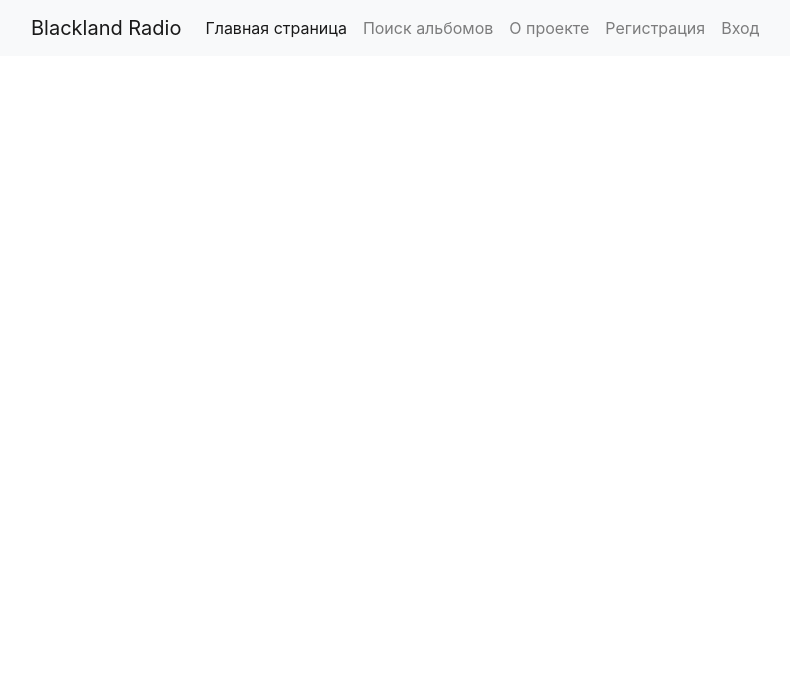
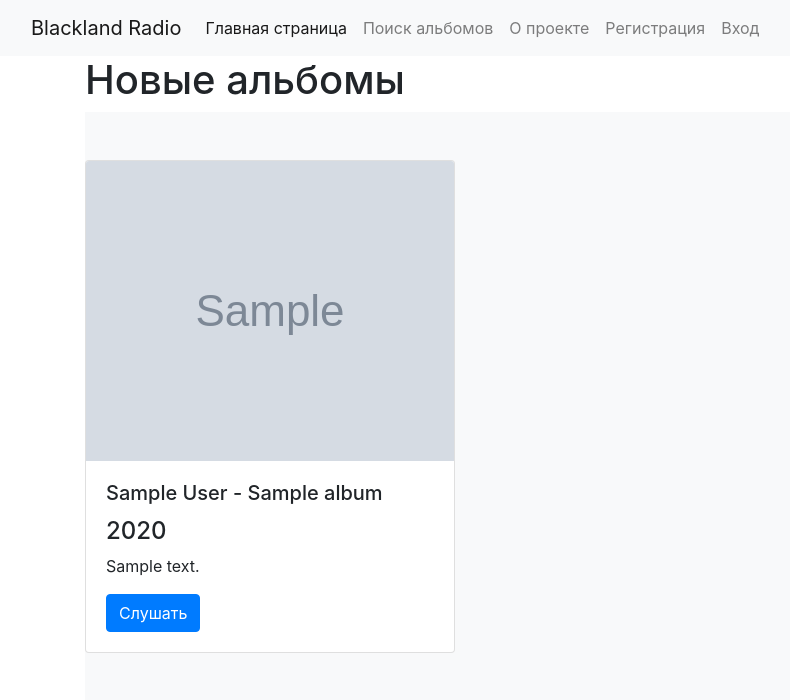
Before and after one commit to gepron1x/blacklandradio2, a Flask app: page / in a window 1280 px wide. Shown: the top 700 px of the page, without its empty margins (0-790 px from the left). Run offline with Flask 2, Linux system fonts and the light colour scheme; tables that the repository leaves empty hold one stand-in row (values such as "Sample post"); grey boxes marked "Sample" are stand-in pictures; some libraries are stand-ins or nearby versions.

Commit message:
albums list on the main page

```diff
--- a/main.py
+++ b/main.py
@@ -42,7 +42,8 @@ def load_user(user_id):
 @app.route("/")
 @app.route("/index")
 def index():
-    return render_template("main_page.html", title="Blackland Radio")
+    db_sess = db_session.create_session()
+    return render_template("main_page.html", title="Blackland Radio", albums=db_sess.query(Album).all())
 
 
 @app.route("/register", methods=['GET', 'POST'])
@@ -102,6 +103,13 @@ def album_creation():
     return AlbumCreationPage(app, user, db_sess, form).response()
 
 
+@app.route("/albums/")
+def albums():
+    db_sess = db_session.create_session()
+    albumz = db_sess.query(Album).all()
+    return render_template("album_list_base.html", albums=albumz)
+
+
 @app.route('/logout')
 @login_required
 def logout():
--- /dev/null
+++ b/templates/album_list_base.html
@@ -0,0 +1,26 @@
+{% extends "base.html" %}
+
+{% block content %}
+
+{% block album_list_header %}{% endblock %}
+
+  <div class="album py-5 bg-light">
+    <div class="container">
+      <div class="row row-cols-1 row-cols-sm-2 row-cols-md-3 g-3">
+          {% for album in albums %}
+            <div class="card" style="width: 18rem;">
+              <img src="{{ album.cover_url }}" class="card-img-top" alt="No image" height="300" width="200">
+              <div class="card-body">
+                  <h5 class="card-title">{{ album.author.name }} - {{ album.name }}</h5>
+                  <h4 class="card-text">{{ album.year }}</h4>
+                <p class="card-text">{{ album.description }}</p>
+                <a href="/albums/{{ album.id }}" class="btn btn-primary">Слушать</a>
+              </div>
+            </div>
+          {% endfor %}
+      </div>
+    </div>
+  </div>
+
+
+{% endblock %}
--- a/templates/main_page.html
+++ b/templates/main_page.html
@@ -1,9 +1,8 @@
-{% extends "base.html" %}
+{% extends "album_list_base.html" %}
 
-{% block content %}
-    <form action="" method="post">
-        {% if current_user.is_authenticated %}
-            <h1>Здравствуйте, {{ current_user.name }}</h1>
-        {% endif %}
-    </form>
+{% block album_list_header %}
+    {% if current_user.is_authenticated %}
+        <h1>Здравствуйте, {{ current_user.name }}</h1>
+    {% endif %}
+    <h1>Новые альбомы</h1>
 {% endblock %}
```
Also changed, not shown: data/comment.py (+12 -0 lines), templates/albums_search.html (added), 1 other file.
